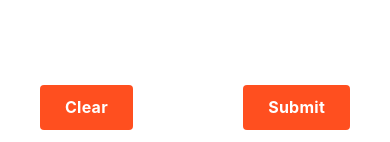
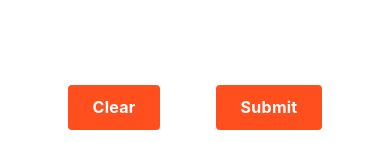
Before and after one commit to isabella232/MobileDxRNSample, a React Native app: screen / in a window 390 px wide. Shown: the part 699-841 px from the top of the page. Built offline with nearby package versions, Linux system fonts and the light colour scheme.

Commit message:
minor customizations for iOS - status bar + buttons

```diff
--- a/App.js
+++ b/App.js
@@ -7,7 +7,7 @@
  */
 
 import React from 'react';
-import { StyleSheet, Text, View, Image } from 'react-native';
+import { StyleSheet, Text, View, Image, SafeAreaView } from 'react-native';
 import { ChatForm } from './ChatForm.js';
 import  ChatButton  from './ChatButton';
 import theme from './theme.style'
@@ -28,14 +28,14 @@ export default function App() {
   }
 
   return (
-    <View style={styles.container}>
+    <SafeAreaView style={styles.container}>
       <View style={{flexDirection: "row", justifyContent: 'center'}}>
       <Image style={{width:35, height:35,marginTop:5}} source={require('./img/genesys-logo-red-180.png')}/>
       <Text style={styles.title}>Genesys Chat</Text>
       </View>
       <Text style={styles.title_sub}>Fill the following parameters to start your chat</Text>
       <ChatForm onSubmit={onSubmit} />
-    </View>
+    </SafeAreaView>
   );
 }
 
@@ -45,8 +45,8 @@ const styles = StyleSheet.create({
     backgroundColor: theme.mainBack,
     alignItems: 'center',
     justifyContent: 'center',
-    paddingLeft:15,
-    paddingRight:15,
+    marginLeft:15,
+    marginRight:15,
   },
   title: {
     color: theme.genesysOrange,
--- a/ChatForm.js
+++ b/ChatForm.js
@@ -130,7 +130,7 @@ export const ChatForm = (props) => {
         },
         row_container: {
             flexDirection: "row",
-            justifyContent: 'space-between',
+            justifyContent: 'space-around',
             padding: 15,
             backgroundColor: theme.mainBack,
             marginTop: 6
```
